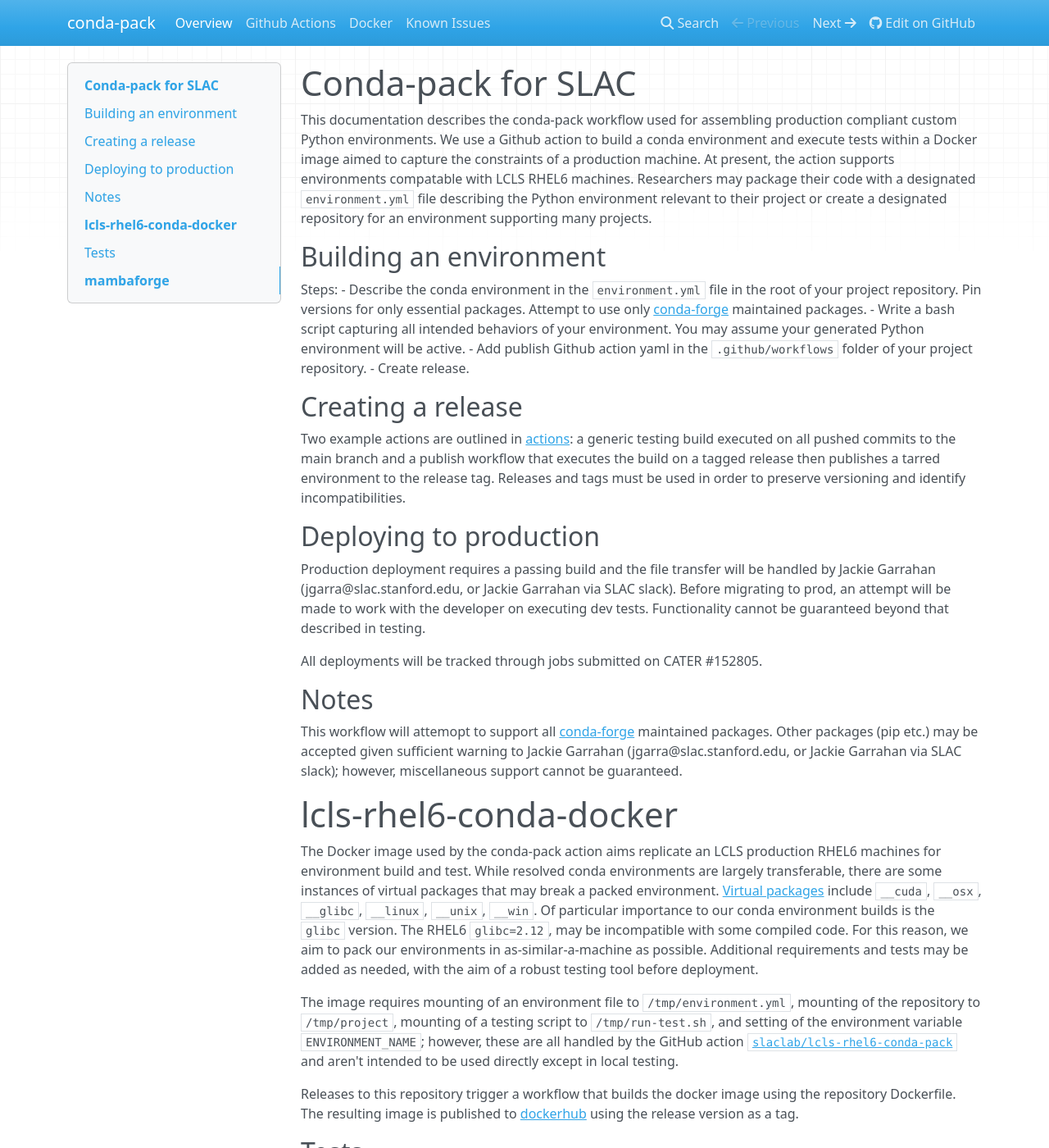
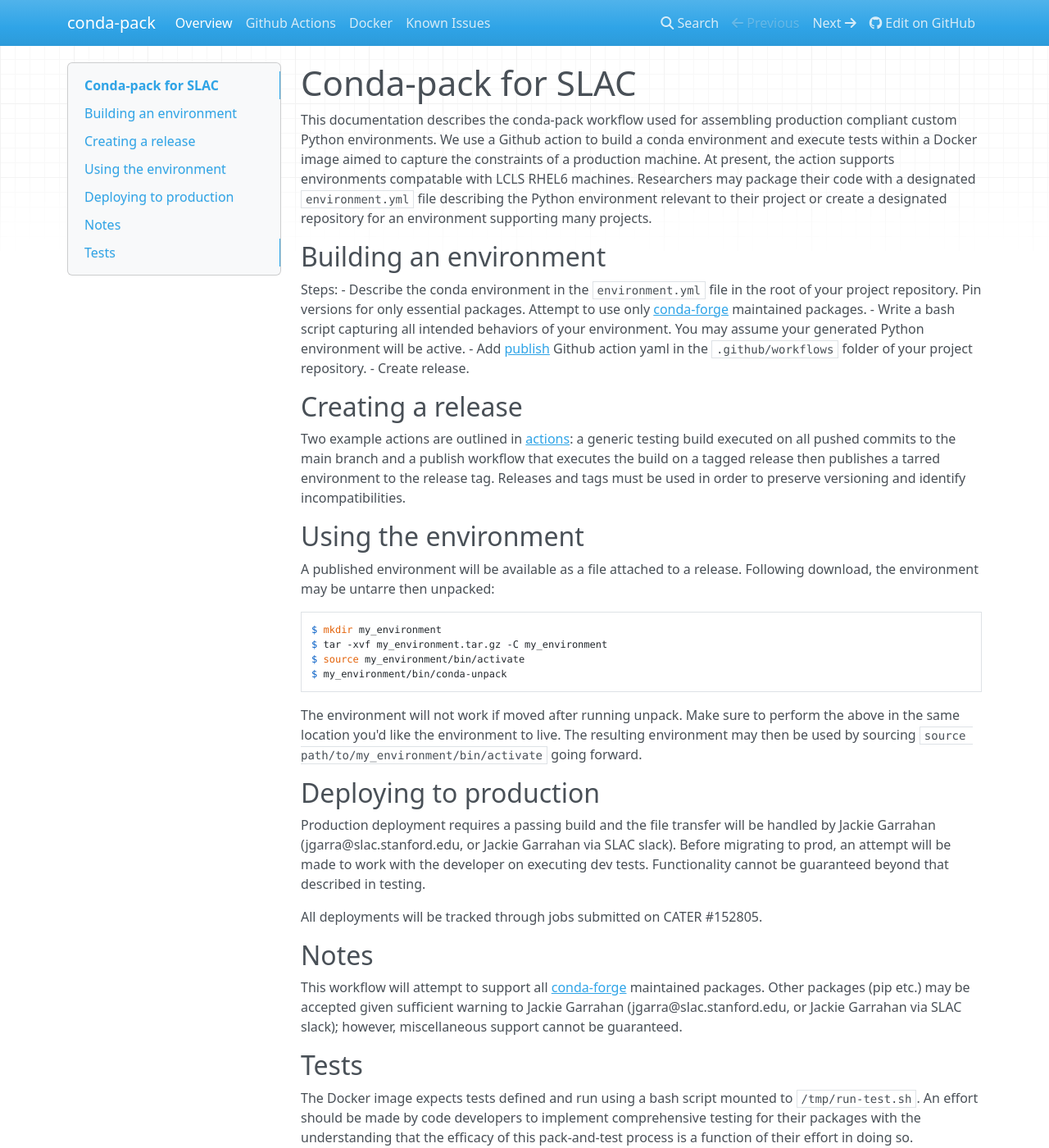
Before and after one commit to slaclab/conda-pack-docs, an MkDocs documentation site: the page built from docs/index.md, in a window 1280 px wide and 1400 px high. Shown: the whole window at 82% size. Built offline with MkDocs 1.6.1, drawn with Linux system fonts in a browser that asks for light colours; nearby versions of some CDN libraries; some of the changed text lies outside the part shown.

Commit message:
Update docs and formatting

````diff
--- a/docs/index.md
+++ b/docs/index.md
@@ -7,12 +7,25 @@
 Steps:
 - Describe the conda environment in the `environment.yml` file in the root of your project repository. Pin versions for only essential packages. Attempt to use only [conda-forge](https://conda-forge.org/) maintained packages.
 - Write a bash script capturing all intended behaviors of your environment. You may assume your generated Python environment will be active.
-- Add publish Github action yaml in the `.github/workflows` folder of your project repository.
+- Add [publish](action.md) Github action yaml in the `.github/workflows` folder of your project repository.
 - Create release.
 
 ## Creating a release
 
 Two example actions are outlined in [actions](actions.md): a generic testing build executed on all pushed commits to the main branch and a publish workflow that executes the build on a tagged release then publishes a tarred environment to the release tag. Releases and tags must be used in order to preserve versioning and identify incompatibilities.
+
+## Using the environment
+
+A published environment will be available as a file attached to a release. Following download, the environment may be untarre then unpacked:
+
+```
+$ mkdir my_environment
+$ tar -xvf my_environment.tar.gz -C my_environment
+$ source my_environment/bin/activate
+$ my_environment/bin/conda-unpack
+```
+The environment will not work if moved after running unpack. Make sure to perform the above in the same location you'd like the environment to live. The resulting environment may then be used by sourcing `source path/to/my_environment/bin/activate` going forward.
+
 
 ## Deploying to production
 
@@ -22,19 +35,8 @@
 
 
 ## Notes
-This workflow will attemopt to support all [conda-forge](https://conda-forge.org/) maintained packages. Other packages (pip etc.) may be accepted given sufficient warning to Jackie Garrahan (jgarra@slac.stanford.edu, or Jackie Garrahan via SLAC slack); however, miscellaneous support cannot be guaranteed.
+This workflow will attempt to support all [conda-forge](https://conda-forge.org/) maintained packages. Other packages (pip etc.) may be accepted given sufficient warning to Jackie Garrahan (jgarra@slac.stanford.edu, or Jackie Garrahan via SLAC slack); however, miscellaneous support cannot be guaranteed.
 
 
-# lcls-rhel6-conda-docker
-
-The Docker image used by the conda-pack action aims replicate an LCLS production RHEL6 machines for environment build and test. While resolved conda environments are largely transferable, there are some instances of virtual packages that may break a packed environment. [Virtual packages](https://conda.io/projects/conda/en/latest/user-guide/tasks/manage-virtual.html) include `__cuda`, `__osx`, `__glibc`, `__linux`, `__unix`, `__win`. Of particular importance to our conda environment builds is the `glibc` version. The RHEL6 `glibc=2.12`, may be incompatible with some compiled code. For this reason, we aim to pack our environments in as-similar-a-machine as possible. Additional requirements and tests may be added as needed, with the aim of a robust testing tool before deployment.
-
-The image requires mounting of an environment file to `/tmp/environment.yml`, mounting of the repository to `/tmp/project`, mounting of a testing script to `/tmp/run-test.sh`, and setting of the environment variable `ENVIRONMENT_NAME`; however, these are all handled by the GitHub action [`slaclab/lcls-rhel6-conda-pack`](https://github.com/slaclab/lcls-rhel6-conda-pack) and aren't intended to be used directly except in local testing.
-
-Releases to this repository trigger a workflow that builds the docker image using the repository Dockerfile. The resulting image is published to [dockerhub](https://hub.docker.com/repository/docker/jgarrahan/lcls-rhel6-conda-docker) using the release version as a tag.
-
 ## Tests
-The Docker image specified by this repository expects tests defined and run using a bash script mounted to `/tmp/run-test.sh`. An effort should be made by code developers to implement comprehensive testing for their packages with the understanding that the efficacy of this pack-and-test process is a function of their effort in doing so.
-
-
-#mambaforge
+The Docker image expects tests defined and run using a bash script mounted to `/tmp/run-test.sh`. An effort should be made by code developers to implement comprehensive testing for their packages with the understanding that the efficacy of this pack-and-test process is a function of their effort in doing so.
````
Also changed, not shown: docs/action.md (+4 -4 lines), docs/docker.md (+15 -3 lines), docs/issues.md (+2 -0 lines).
